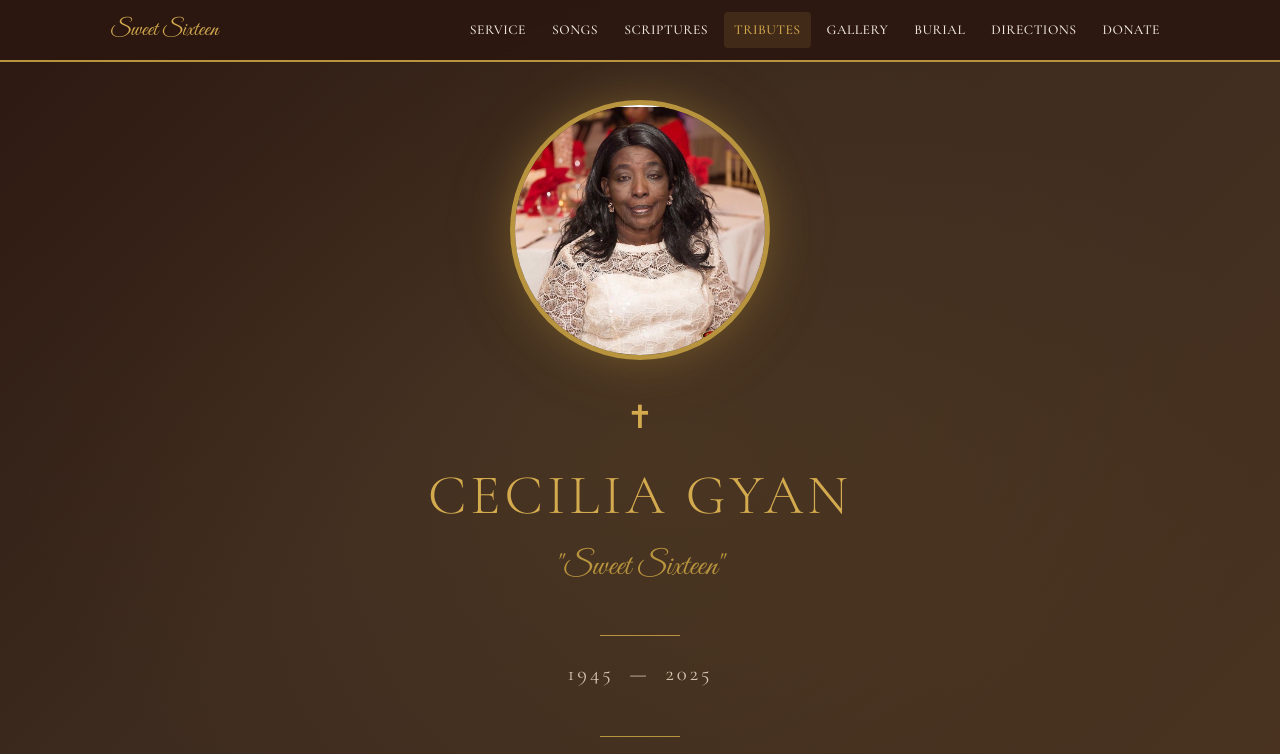
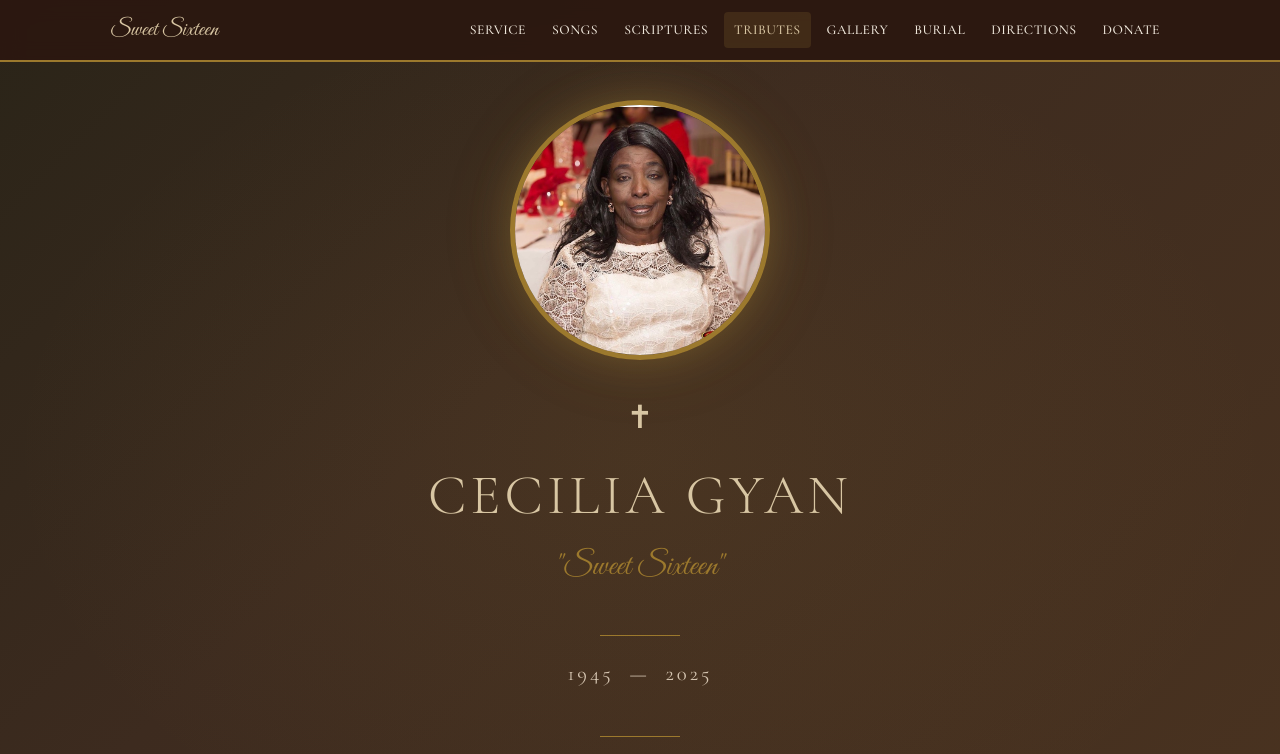
Before and after one commit to kbosompem/cecilia-gyan-memorial, a plain HTML site: page index.html in a window 1280 px wide. Shown: the top 754 px of the page. Drawn offline with nearby package versions, Linux system fonts and the light colour scheme.

Commit message:
Fix colors to match exact booklet OOS page (#fbf9f4 cream, #9c792d gold, #2a2418 dark)

```diff
--- a/index.html
+++ b/index.html
@@ -8,22 +8,22 @@
 <link rel="preconnect" href="https://fonts.gstatic.com" crossorigin>
 <link href="https://fonts.googleapis.com/css2?family=Cormorant+Garamond:ital,wght@0,300;0,400;0,500;0,600;0,700;1,300;1,400;1,500;1,600;1,700&family=Great+Vibes&family=Lora:ital,wght@0,400;0,500;0,600;0,700;1,400;1,500;1,600;1,700&display=swap" rel="stylesheet">
 <style>
-/* ===== COLOR SCHEME - Warm Cream/Gold/Brown from Booklet ===== */
+/* ===== COLOR SCHEME - Exact Booklet Colors ===== */
 :root {
-  --cream: #F8F4ED;
-  --gold: #B8943E;
-  --gold-light: #D4AA4F;
-  --gold-dark: #8B7025;
-  --dark: #2C1810;
+  --cream: #fbf9f4;
+  --gold: #9c792d;
+  --gold-light: #d8c6a3;
+  --gold-dark: #7a5f22;
+  --dark: #2a2418;
   --dark-accent: #3D2B1F;
-  --text: #3A2A1A;
-  --text-light: #6B5B4B;
-  --blush: #F0E8DC;
-  --border: #D4C4B0;
-  --accent: #6B4C2A;
+  --text: #2a2418;
+  --text-light: #5a4e3e;
+  --blush: #f3efe8;
+  --border: #d8c6a3;
+  --accent: #9c7a2e;
   --white: #FFFFFF;
-  --shadow: rgba(44, 24, 16, 0.1);
-  --shadow-md: rgba(44, 24, 16, 0.15);
+  --shadow: rgba(42, 36, 24, 0.1);
+  --shadow-md: rgba(42, 36, 24, 0.15);
 }
 
 *, *::before, *::after {
```
